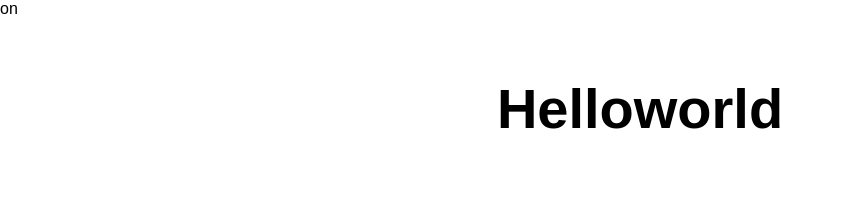
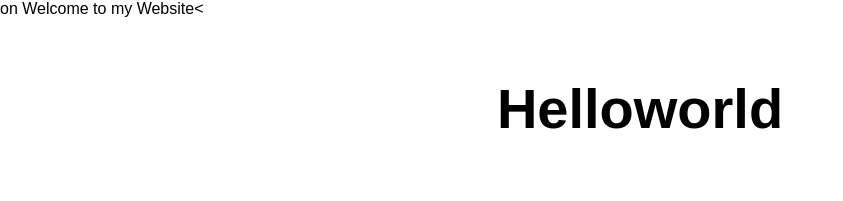
Before and after one commit to mzeru26/HelloWord, a website: page src/index.html in a window 1280 px wide. Shown: the whole page, without its empty margins (0-843 px from the left). Drawn offline with Linux system fonts and the light colour scheme.

Commit message:
Add welcome message to index.html
Added welcome message to the body of the HTML.

```diff
--- a/src/index.html
+++ b/src/index.html
@@ -8,7 +8,7 @@ on<!DOCTYPE html>
   <title>HelloWorld </title>
 </head>
 
-<body>
+<body>Welcome to my Website<
   <main>
     <h1>Helloworld</h1>
   </main>
```
